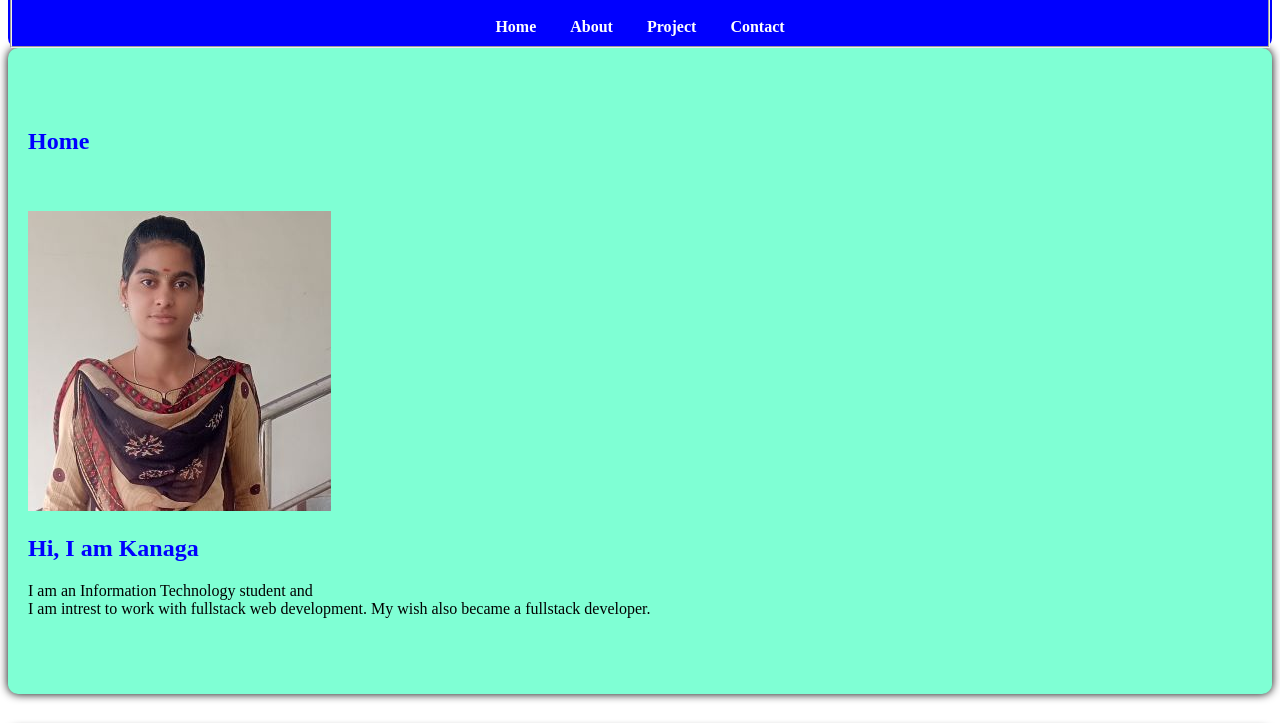
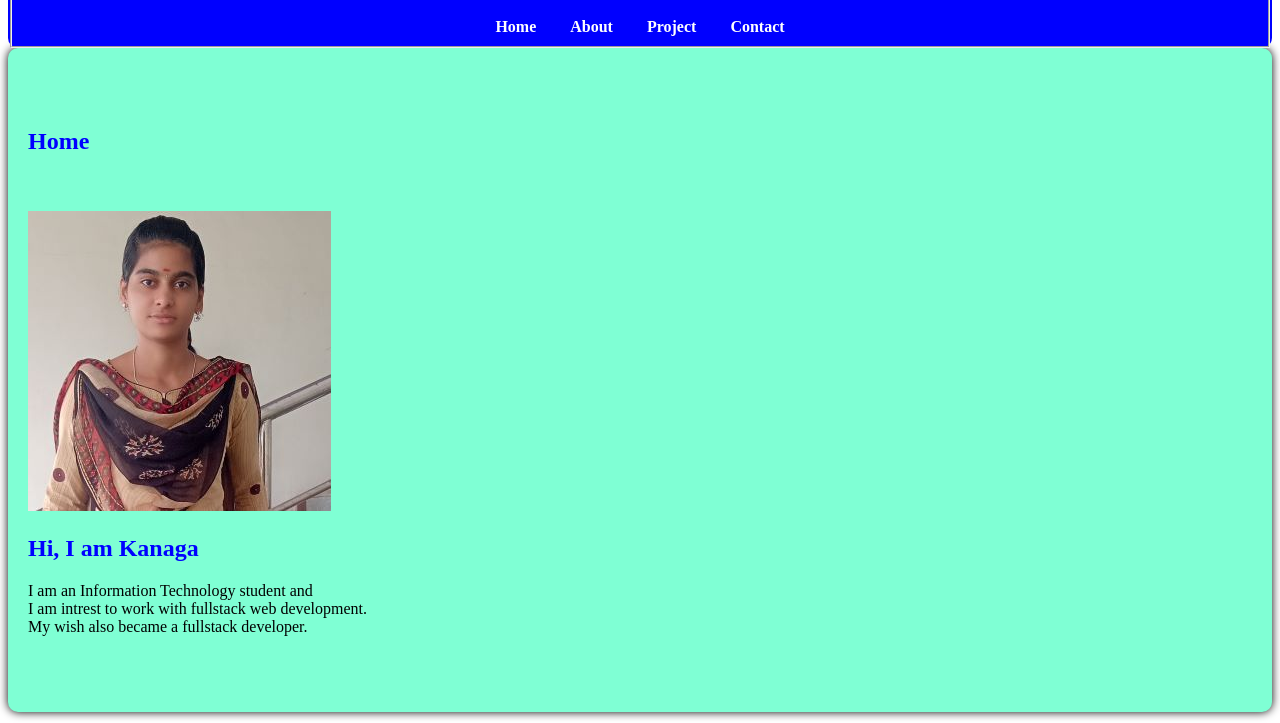
Before and after one commit to kanagaparvathi5796-netizen/KANAGADURKA-_My-Website, a plain HTML site: page index.html in a window 1280 px wide. Shown: the part 77-800 px from the top of the page. Drawn offline with Linux system fonts and the light colour scheme.

Commit message:
Update index.html

```diff
--- a/index.html
+++ b/index.html
@@ -117,7 +117,7 @@
         <img src="photo.jpg"alt="My Photo">
         <h2>Hi, I am Kanaga</h2>
         <p>
-             I am  an Information Technology student and <br>I am intrest to work with fullstack web development.
+             I am  an Information Technology student and <br>I am intrest to work with fullstack web development.<br>
             My wish also became a fullstack developer.
         </p> </feildset>
     </div>
```
